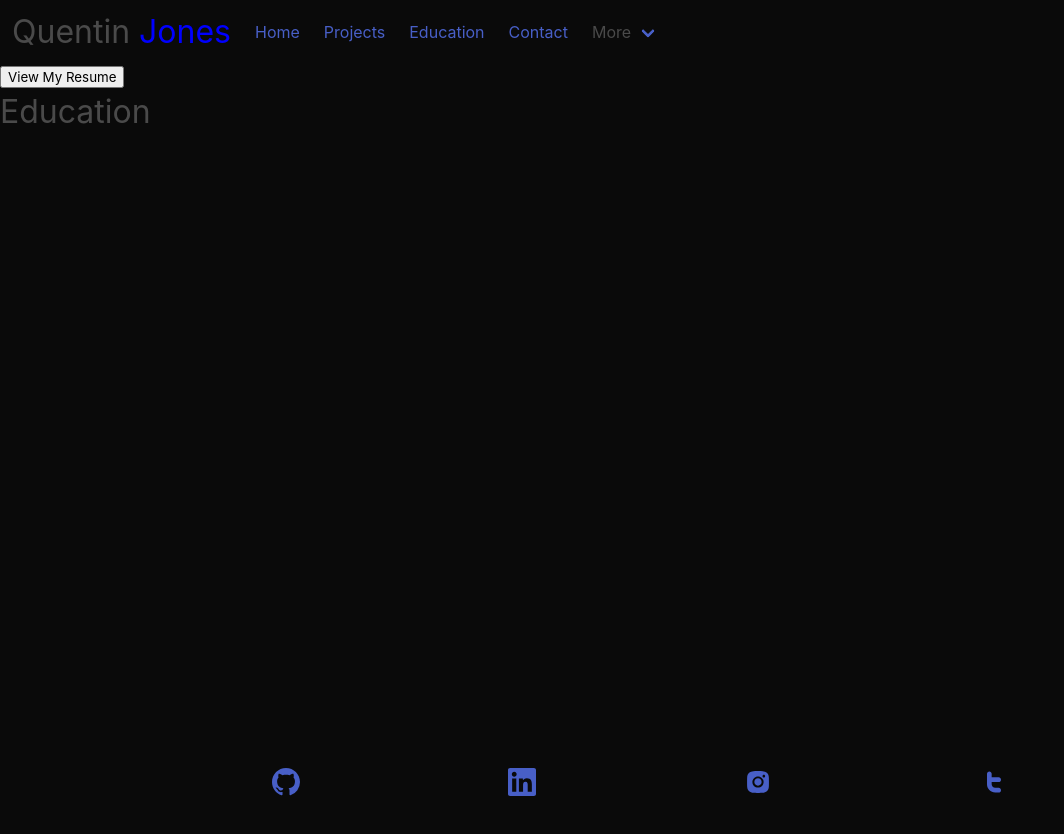
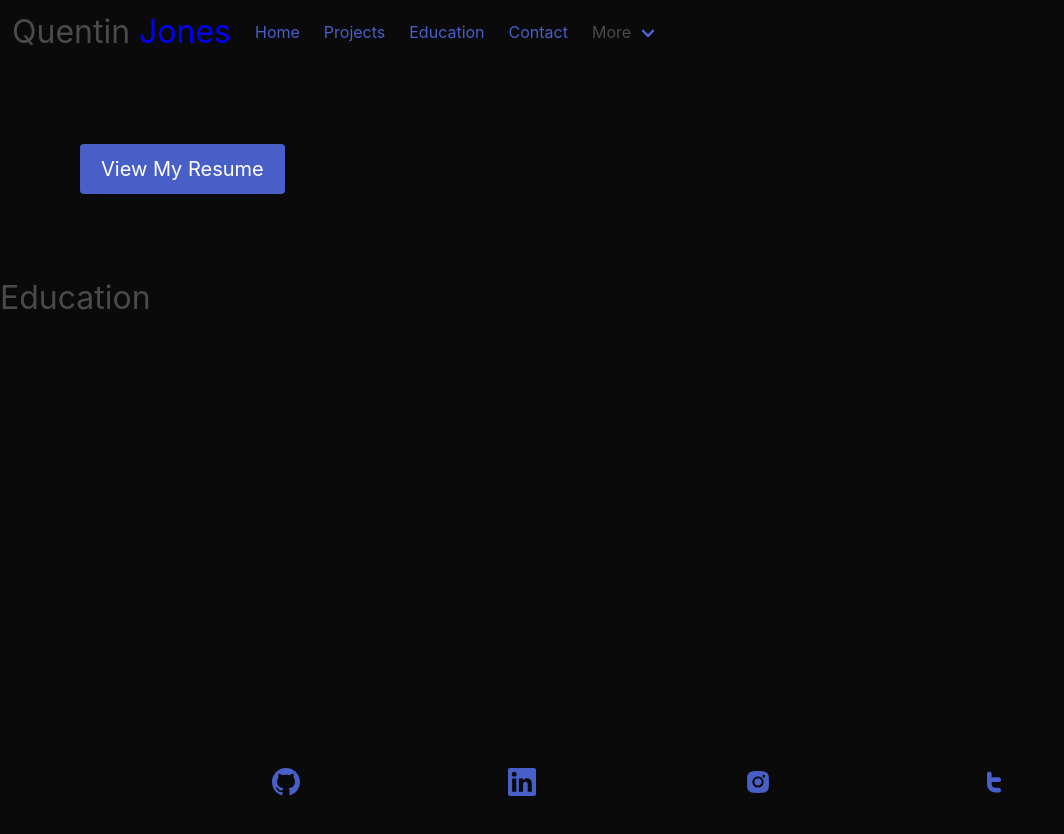
Before and after one commit to TheQuentinJones/MyPortfolio, a React (Create React App) app: page /education in a window 1280 px wide. Shown: the top 834 px of the page, without its empty margins (0-1064 px from the left). Built offline with nearby package versions, Linux system fonts and the light colour scheme.

Commit message:
adding style to resume button

```diff
--- a/src/components/Download/Download.js
+++ b/src/components/Download/Download.js
@@ -1,12 +1,12 @@
 const Download = () => {
-
-    const resumeFile = 'https://drive.google.com/file/d/1VjHG4amcDAaT9eYb3Follzn5i05Nda2F/view?usp=sharing'
 
 
     return (
 
         <div>
-           <a href={{resumeFile}} > <button>View My Resume</button> </a>
+           <a href= 'https://drive.google.com/file/d/1VjHG4amcDAaT9eYb3Follzn5i05Nda2F/view?usp=sharing' >
+                <button className='button is-link is-medium' style={{margin: '5rem', }}>View My Resume</button>
+           </a>
         </div>
 
     )
```
